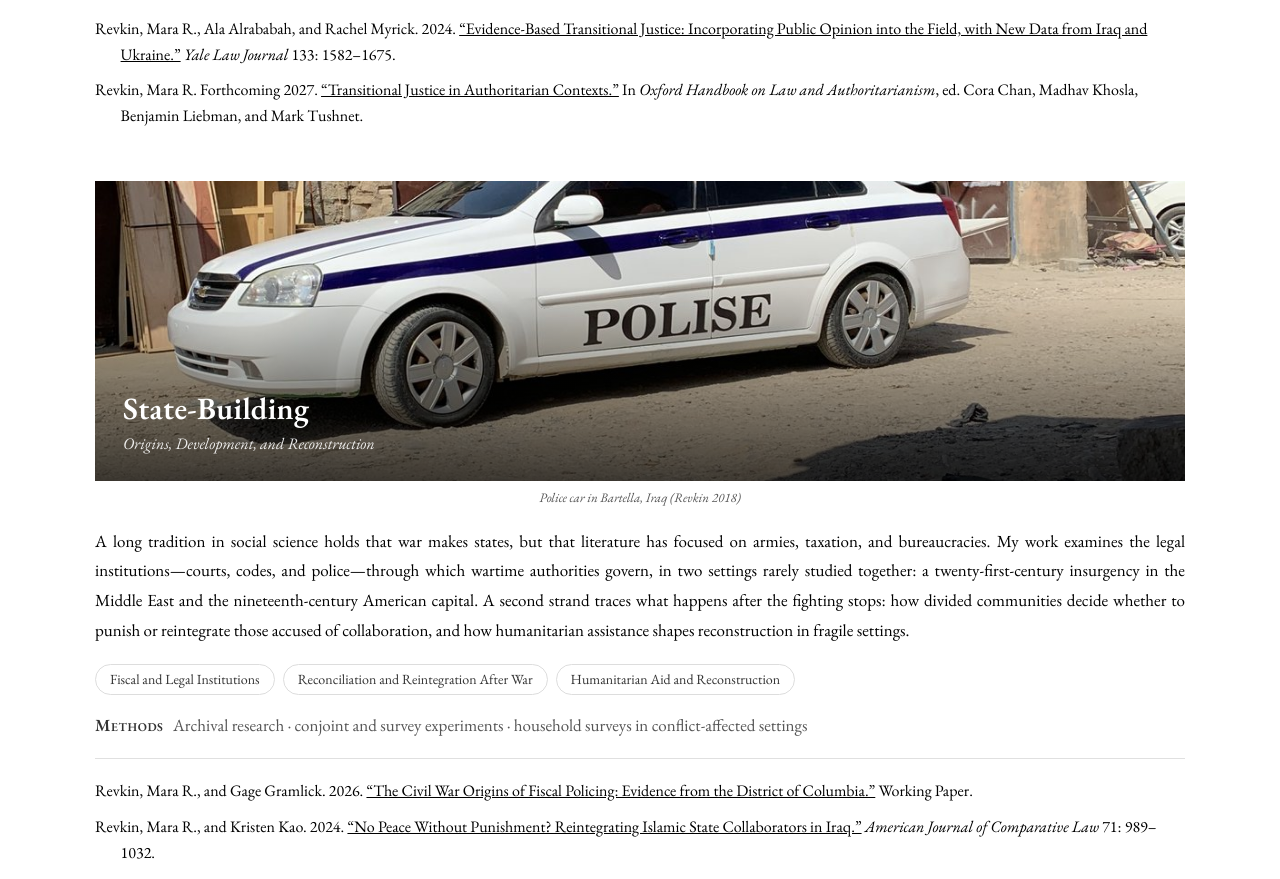
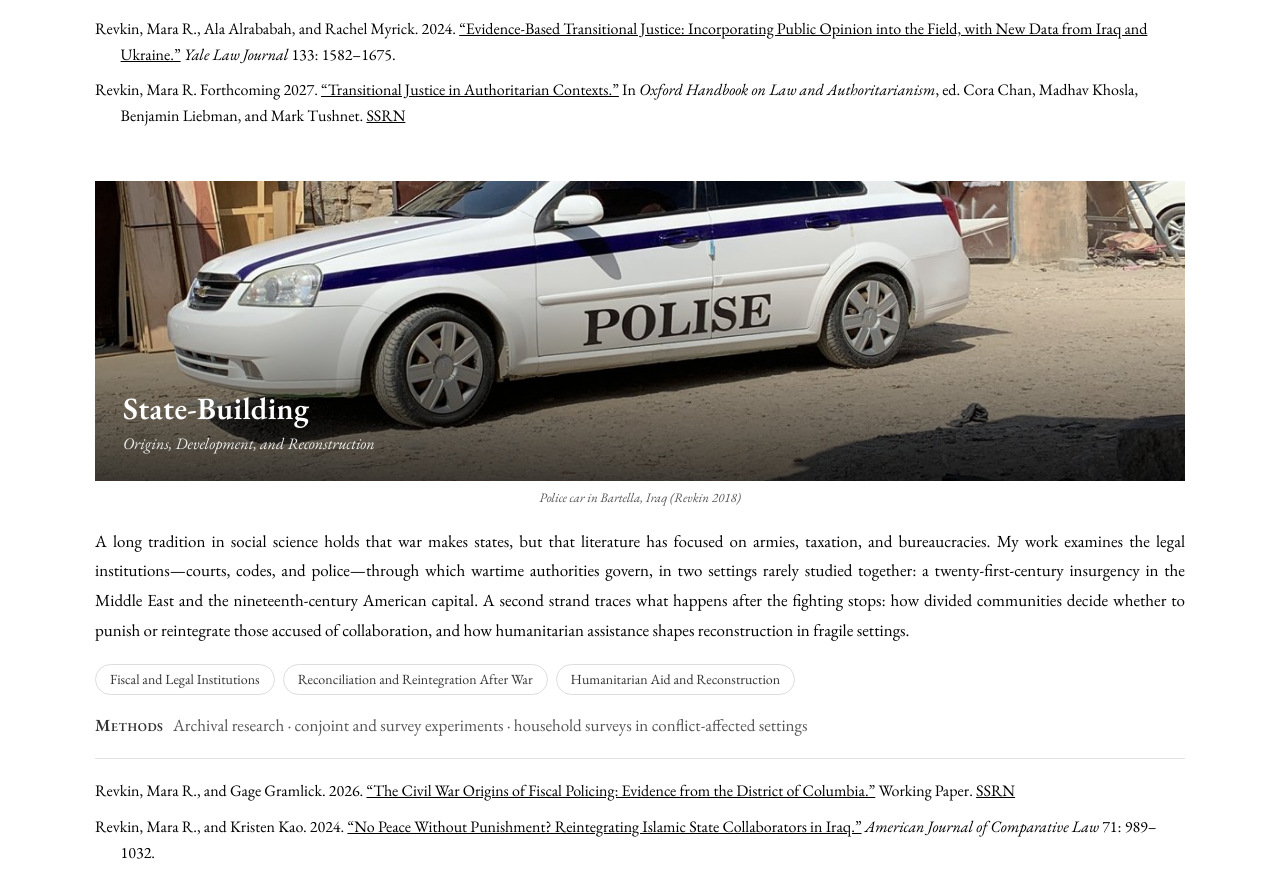
Before and after one commit to mrevkin/mrevkin.github.io, a Jekyll site: the page research.html, which Jekyll copies as it is, in a window 1280 px wide and 1400 px high, scrolled down 942 px. Shown: the part 155-1034 px from the top of the window. Built offline with Jekyll 4.4.1, drawn with Linux system fonts in a browser that asks for light colours.

Commit message:
Show an explicit SSRN link on working papers with posted drafts

```diff
--- a/research.html
+++ b/research.html
@@ -78,7 +78,7 @@
         <p class="theme-methods"><strong>Methods</strong> Original cross-national datasets &middot; survey experiments and focus groups &middot; archival and historical records</p>
         <ul class="theme-works">
           <li data-m="surveys legal" data-c="iraq ukraine" data-s="tj">Revkin, Mara R., Ala Alrababah, and Rachel Myrick. 2024. <a href="evidence-based-transitional-justice.html">&ldquo;Evidence-Based Transitional Justice: Incorporating Public Opinion into the Field, with New Data from Iraq and Ukraine.&rdquo;</a> <em>Yale Law Journal</em> 133: 1582&ndash;1675.</li>
-          <li data-m="legal" data-c="comparative" data-s="tj">Revkin, Mara R. Forthcoming 2027. <a href="https://papers.ssrn.com/sol3/papers.cfm?abstract_id=5930595" target="_blank">&ldquo;Transitional Justice in Authoritarian Contexts.&rdquo;</a> In <em>Oxford Handbook on Law and Authoritarianism</em>, ed. Cora Chan, Madhav Khosla, Benjamin Liebman, and Mark Tushnet.</li>
+          <li data-m="legal" data-c="comparative" data-s="tj">Revkin, Mara R. Forthcoming 2027. <a href="https://papers.ssrn.com/sol3/papers.cfm?abstract_id=5930595" target="_blank">&ldquo;Transitional Justice in Authoritarian Contexts.&rdquo;</a> In <em>Oxford Handbook on Law and Authoritarianism</em>, ed. Cora Chan, Madhav Khosla, Benjamin Liebman, and Mark Tushnet. <a class="ssrn-tag" href="https://papers.ssrn.com/sol3/papers.cfm?abstract_id=5930595" target="_blank">SSRN</a></li>
         </ul>
       </div>
     </section>
@@ -96,7 +96,7 @@
         <div class="strands"><button class="strand-btn" data-s="fiscal" aria-pressed="false">Fiscal and Legal Institutions</button><button class="strand-btn" data-s="reintegration" aria-pressed="false">Reconciliation and Reintegration After War</button><button class="strand-btn" data-s="aid" aria-pressed="false">Humanitarian Aid and Reconstruction</button></div>
         <p class="theme-methods"><strong>Methods</strong> Archival research &middot; conjoint and survey experiments &middot; household surveys in conflict-affected settings</p>
         <ul class="theme-works">
-          <li data-m="archival legal" data-c="us" data-s="fiscal">Revkin, Mara R., and Gage Gramlick. 2026. <a href="https://papers.ssrn.com/sol3/papers.cfm?abstract_id=7133018" target="_blank">&ldquo;The Civil War Origins of Fiscal Policing: Evidence from the District of Columbia.&rdquo;</a> Working Paper.</li>
+          <li data-m="archival legal" data-c="us" data-s="fiscal">Revkin, Mara R., and Gage Gramlick. 2026. <a href="https://papers.ssrn.com/sol3/papers.cfm?abstract_id=7133018" target="_blank">&ldquo;The Civil War Origins of Fiscal Policing: Evidence from the District of Columbia.&rdquo;</a> Working Paper. <a class="ssrn-tag" href="https://papers.ssrn.com/sol3/papers.cfm?abstract_id=7133018" target="_blank">SSRN</a></li>
           <li data-m="surveys legal" data-c="iraq" data-s="reintegration">Revkin, Mara R., and Kristen Kao. 2024. <a href="no-peace-without-punishment.html">&ldquo;No Peace Without Punishment? Reintegrating Islamic State Collaborators in Iraq.&rdquo;</a> <em>American Journal of Comparative Law</em> 71: 989&ndash;1032.</li>
           <li data-m="surveys" data-c="iraq" data-s="reintegration">Kao, Kristen, and Mara R. Revkin. 2023. <a href="retribution-or-reconciliation.html">&ldquo;Retribution or Reconciliation? Post-Conflict Attitudes Toward Enemy Collaborators.&rdquo;</a> <em>American Journal of Political Science</em> 67: 358&ndash;373.</li>
           <li data-m="surveys" data-c="ukraine" data-s="reintegration">Dill, Janina, Marnie Howlett, Carl M&uuml;ller-Crepon, and Mara R. Revkin. 2026. <a href="resistance-collaboration-ethnic-bias.html">&ldquo;Resistance, Collaboration, and Ethnic Bias: Evidence on Social Cohesion in Wartime Ukraine.&rdquo;</a> Working Paper. Revise and Resubmit.</li>
@@ -122,7 +122,7 @@
         <ul class="theme-works">
           <li data-m="surveys interviews geospatial" data-c="iraq" data-s="harm">Krick, Benjamin, Jonathan Petkun, and Mara R. Revkin. 2025. <a href="civilian-harm-military-legitimacy.html">&ldquo;Civilian Harm and Military Legitimacy in War: Evidence from the Battle of Mosul.&rdquo;</a> <em>International Organization</em> 79: 332&ndash;357.</li>
           <li data-m="legal" data-c="iraq syria" data-s="force">Hathaway, Oona A., Azmat Khan, and Mara R. Revkin. 2025. <a href="dual-use-objects-in-war.html">&ldquo;The Dangerous Rise of &lsquo;Dual Use&rsquo; Objects in War: History, Evidence, and the Case for Reform.&rdquo;</a> <em>Yale Law Journal</em> 134: 2645&ndash;2750.</li>
-          <li data-m="surveys interviews" data-c="iraq" data-s="harm">Dill, Janina, and Mara R. Revkin. 2026. <a href="https://papers.ssrn.com/sol3/papers.cfm?abstract_id=7202820" target="_blank">&ldquo;The Moral Logic of Blame for Civilian Casualties: Evidence from Iraq.&rdquo;</a> Working Paper.</li>
+          <li data-m="surveys interviews" data-c="iraq" data-s="harm">Dill, Janina, and Mara R. Revkin. 2026. <a href="https://papers.ssrn.com/sol3/papers.cfm?abstract_id=7202820" target="_blank">&ldquo;The Moral Logic of Blame for Civilian Casualties: Evidence from Iraq.&rdquo;</a> Working Paper. <a class="ssrn-tag" href="https://papers.ssrn.com/sol3/papers.cfm?abstract_id=7202820" target="_blank">SSRN</a></li>
         </ul>
       </div>
     </section>
```
